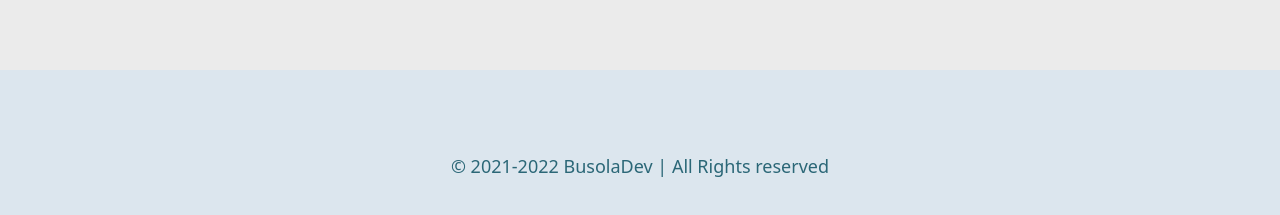
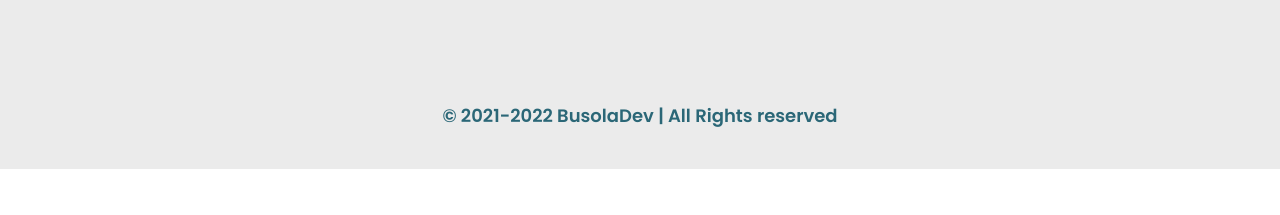
Before and after one commit to beejay321/Capstone, a React (Create React App) app: page /projects in a window 1280 px wide. Shown: the part 925-1140 px from the top of the page. After the commit the page ends 1094 px from the top, so only its background shows below. Built offline with nearby package versions, Linux system fonts and the light colour scheme; no server answers.

Commit message:
Update Footer.css

```diff
--- a/src/styles/Footer.css
+++ b/src/styles/Footer.css
@@ -1,15 +1,16 @@
 body {
-  /* background: rgb(206, 179, 179); */
   margin: 0;
   padding: 0;
   height: 100%;
-  /* padding-bottom: 60px; */
 }
 
 #footer {
   background: #dce6ee;
+  background-color: rgb(235, 235, 235);
+
+  position: static;
   bottom: 0px;
-  min-height: 25vh;
+  min-height: 10vh;
   display: flex;
   justify-content: center;
   align-items: center;
@@ -25,15 +26,17 @@ body {
   align-items: center;
 }
 .footerText {
+  font-family: "Poppins", sans-serif;
+
   font-size: 18px;
-  font-weight: 500;
+  font-weight: 600;
   color: #2b6777;
   text-decoration: none;
 }
 .footerText li {
   padding-bottom: 12px;
 }
-.copyright{
+.copyright {
   text-align: center;
 }
 
```
